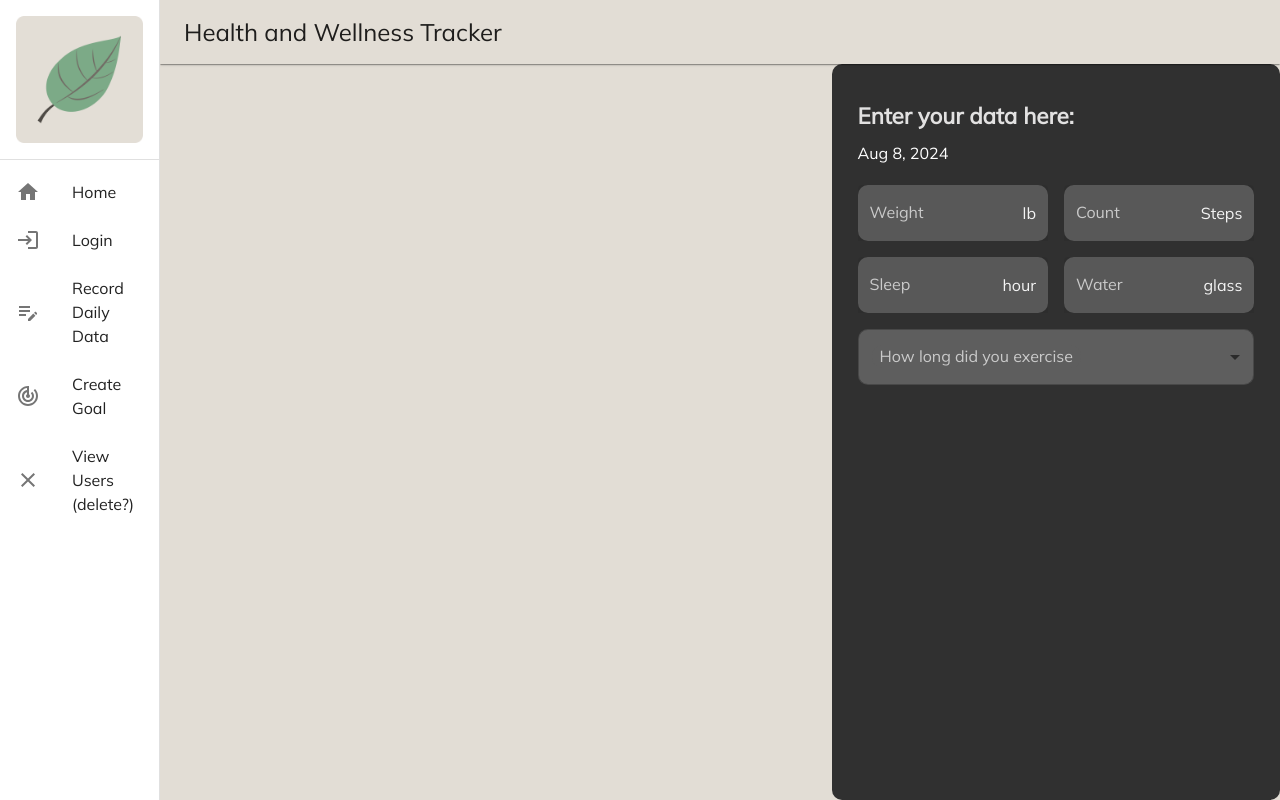
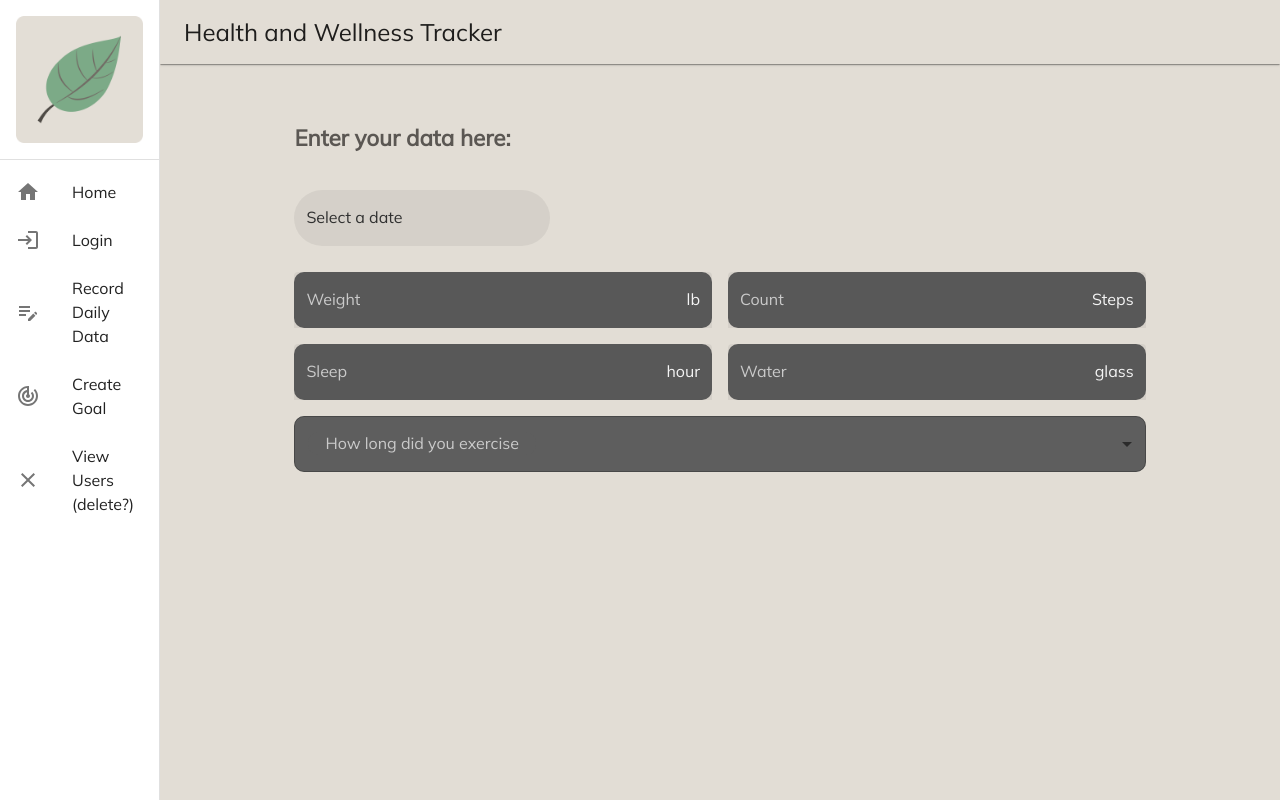
Before and after one commit to totallynotcory/CS763-Project, a React (Create React App) app in the folder code/client/: page /enter-daily-data in a window 1280 px wide. Built offline with nearby package versions, Linux system fonts and the light colour scheme.

Commit message:
update dailydate with calendar

```diff
--- a/code/client/package.json
+++ b/code/client/package.json
@@ -17,9 +17,10 @@
     "@testing-library/react": "^16.0.1",
     "@testing-library/user-event": "^13.5.0",
     "axios": "^1.7.7",
+    "babel-jest": "^29.7.0",
     "jsonwebtoken": "^9.0.2",
-    "babel-jest": "^29.7.0",
     "react": "^18.3.1",
+    "react-day-picker": "^9.1.3",
     "react-dom": "^18.3.1",
     "react-router-dom": "^6.26.2",
     "react-scripts": "^5.0.1",
--- a/code/client/src/components/DailyData.js
+++ b/code/client/src/components/DailyData.js
@@ -1,4 +1,4 @@
-import React, { useState } from "react";
+import React, { useState, useRef, useEffect } from "react";
 import {
   Box,
   Typography,
@@ -13,7 +13,11 @@ import {
   Select,
   MenuItem,
   InputAdornment,
+  Collapse,
+  Paper,
 } from "@mui/material";
+import { DayPicker } from "react-day-picker";
+import "react-day-picker/dist/style.css";
 import {
   box,
   title,
@@ -24,10 +28,10 @@ import {
   submitButton,
   sideMenuBox,
   sideMenuTitle,
+  datePick,
 } from "./style/styles.js";
 
 function DailyData() {
-  const [date, setDate] = useState("Aug 8, 2024");
   const [weight, setWeight] = useState("");
   const [steps, setSteps] = useState("");
   const [sleep, setSleep] = useState("");
@@ -39,20 +43,88 @@ function DailyData() {
   const [breakfast, setBreakfast] = useState("");
   const [lunch, setLunch] = useState("");
   const [dinner, setDinner] = useState("");
+  // date
+  const [date, setDate] = useState(null); //
+  const [anchorEl, setAnchorEl] = useState(null); // control Popper content
+  const [open, setOpen] = useState(false); // control Popper open/close
+  const handleDateChange = (selectedDate) => {
+    setDate(selectedDate);
+    setOpen(false); // close after chosing date
+  };
+  const handleTextFieldClick = (event) => {
+    setAnchorEl(event.currentTarget);
+    setOpen((prevOpen) => !prevOpen); // open/close calendar
+  };
+  const formatDate = (date) => {
+    return date ? date.toLocaleDateString("en-CA") : "";
+  };
 
   const handleMoodChange = (event, newValue) => {
     setMood(newValue);
   };
+  const calendarRef = useRef(null);
+  useEffect(() => {
+    function handleClickOutside(event) {
+      if (calendarRef.current && !calendarRef.current.contains(event.target)) {
+        setOpen(false); // Close the calendar if clicked outside
+      }
+    }
+
+    if (open) {
+      document.addEventListener("mousedown", handleClickOutside);
+    } else {
+      document.removeEventListener("mousedown", handleClickOutside);
+    }
+
+    return () => {
+      document.removeEventListener("mousedown", handleClickOutside);
+    };
+  }, [open]);
 
   return (
-    <Box sx={sideMenuBox}>
-      <Typography variant="h6" gutterBottom sx={sideMenuTitle}>
+    <Box sx={box}>
+      <Typography variant="h6" gutterBottom sx={title}>
         Enter your data here:
       </Typography>
 
-      <Typography variant="body1" gutterBottom sx={{ marginBottom: "5%" }}>
+      {/* <Typography variant="body1" gutterBottom sx={{ marginBottom: "2%" }}>
         {date}
-      </Typography>
+      </Typography> */}
+      <TextField
+        label="Select a date"
+        value={formatDate(date)}
+        onClick={handleTextFieldClick}
+        readOnly
+        variant="filled"
+        sx={datePick}
+        fullWidth
+      />
+
+      <Collapse in={open}>
+        <Paper
+          ref={calendarRef}
+          sx={{
+            mt: 2,
+            mb: 2,
+            backgroundColor: "transparent",
+            boxShadow: "none",
+            marginBottom: "4%",
+          }}
+        >
+          <DayPicker
+            mode="single"
+            selected={date}
+            onSelect={handleDateChange}
+            styles={{
+              month: {
+                backgroundColor: "#C2D5C0",
+                padding: "1rem",
+                borderRadius: "20px",
+              },
+            }}
+          />
+        </Paper>
+      </Collapse>
 
       {/* Weight */}
       <Grid container spacing={2}>
@@ -231,21 +303,7 @@ function DailyData() {
         {/* How long did you exercise */}
         <Grid item xs={12}>
           <FormControl fullWidth>
-            <InputLabel
-              sx={{
-                backgroundColor: "#5E5E5E", // question font background color
-                padding: "0 2%",
-                color: "#CACACA", // font color when unfocused
-                borderRadius: "10px",
-                "&.Mui-focused": {
-                  // font color when focused
-                  color: "#F8DEBD",
-                  borderRadius: "10px",
-                },
-              }}
-            >
-              How long did you exercise
-            </InputLabel>
+            <InputLabel sx={inputLable}>How long did you exercise</InputLabel>
             <Select
               value={exerciseTime}
               onChange={(e) => setExerciseTime(e.target.value)}
--- a/code/client/src/components/style/styles.js
+++ b/code/client/src/components/style/styles.js
@@ -95,6 +95,32 @@ export const textField = {
   },
 };
 
+// DailyData
+export const datePick = {
+  width: "30%",
+  marginTop: "2%",
+  marginBottom: "3%",
+  backgroundColor: "transparent",
+
+  "& .MuiInputBase-root": {
+    borderRadius: "50px",
+  },
+  "& .MuiInputBase-input": {
+    color: "#6F6F6F",
+    textAlign: "center",
+  },
+  "& .MuiInputLabel-root": {
+    color: "#303030", // label color
+  },
+  "& .MuiInputLabel-root.Mui-focused": {
+    color: "#303030", // focused label color
+    borderBottom: "none",
+  },
+  "& .MuiFilledInput-underline:before": {
+    borderBottom: "none", // no underline when unfocused
+  },
+};
+
 // DailyData - side menu
 export const sideMenuBox = {
   position: "absolute",
```
Also changed, not shown: 1 other file (tests, documents, lock files or other folders).
